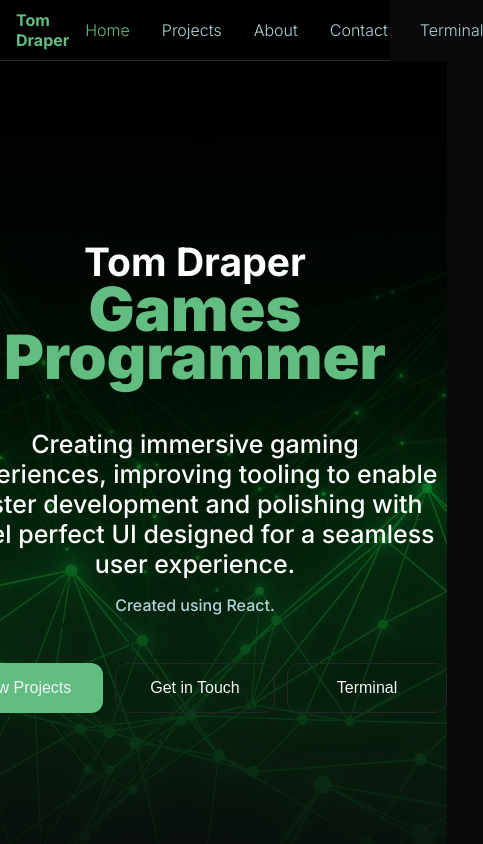
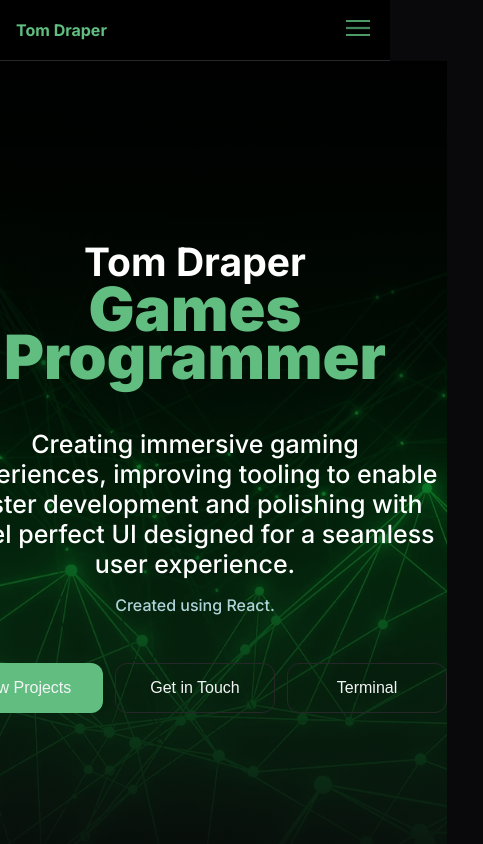
Before and after one commit to TomDraper/React-Profile, a React (Create React App) app: page / in a window 390 px wide. Shown: the top 844 px of the page, 483 px wide, since content can reach past the window. Built offline with nearby package versions, Linux system fonts and the light colour scheme.

Commit message:
Nav bar is now mobile friendly and won't create awkward spacing.

```diff
--- a/package.json
+++ b/package.json
@@ -17,6 +17,7 @@
     "react-dom": "^19.2.5",
     "react-helmet": "^6.1.0",
     "react-intersection-observer": "^10.0.3",
+    "react-responsive": "^10.0.1",
     "react-router-dom": "^7.14.0",
     "react-scripts": "5.0.1",
     "typescript": "^4.9.5",
--- a/src/components/navbar.tsx
+++ b/src/components/navbar.tsx
@@ -1,4 +1,6 @@
 import { Link } from 'react-router-dom';
+
+import navIcon from '../images/icons/Menu.png'
 
 type NavBarLinkProp = {
     current: boolean,
@@ -18,22 +20,47 @@ export default function NavBar({selected}:{selected:number}){
     for(let i = 0; i < navBarLinks.length; i++){
         navBarLinks[i].current = selected === i;
     }
+
     return (
-        <div className="navBar">
+        <div id="navBar" className="navBar">
+            <div className="navBarHeader">
+                <p className="greenText title">Tom Draper</p>
+                <div className="dropdownIconContainer">
+                    <a onClick={displayMobileNav}>
+                        <img className="dropdownIcon" src={navIcon}></img>
+                    </a>
+                </div>
+            </div>
             <ul>
-                <li><p className="greenText title">Tom Draper</p></li>
                 <NavBarLinks props={navBarLinks} />
             </ul>
         </div>
     );
 }
 
-export function NavBarLinks({ props } : { props:NavBarLinkProp[] }){
+function NavBarLinks({ props } : { props:NavBarLinkProp[] }){
     return props.map((prop, index) => (
         <NavBarLink key={index} {...prop} />
     ));
 }
 
 function NavBarLink({ current, text, url }: NavBarLinkProp){
-    return <li><Link className={current ? "greenText" : "greyText"} to={url}>{text}</Link></li>;
+    return <li><Link className={current ? "greenText" : "greyText"} to={url} onClick={hideMobileNav}>{text}</Link></li>;
 }
+
+function displayMobileNav() {
+    var x = document.getElementById("navBar");
+    if (x == null) return;
+
+    if (x.className === "navBar") {
+        x.className += " responsive";
+    } else {
+        x.className = "navBar";
+    }
+}
+
+function hideMobileNav() {
+    var x = document.getElementById("navBar");
+    if (x == null) return;
+    x.className = "navBar";
+}
--- a/src/css/navbar.css
+++ b/src/css/navbar.css
@@ -1,9 +1,18 @@
 .navBar {
     position: sticky;
+    display: flex;
+    flex-direction: row;
     height: 60px;
     width: 100%;
     background-color: black;
     border-bottom: 1px var(--border-grey) solid;
+}
+
+.navBarHeader {
+    width: 100%;
+    height: 60px;
+    display: flex;
+    flex-direction: row;
 }
 
 .navBar > ul {
@@ -18,9 +27,11 @@
     color: var(--grey-text);
 }
 
+
 .title {
     font-weight: var(--font-weight-bold);
     margin: 0;
+    margin-left: var(--page-margin);
     height: 100%;
     align-content: center;
 }
@@ -53,23 +64,88 @@
     color: var(--white-text);
 }
 
-.navBar > ul > li:first-child {
+/* .navBar > ul > li:first-child {
     margin-right: auto;
 }
 
 .navBar > ul > li:first-child > a {
     font-weight: var(--font-weight-bold);
-}
+} */
 
 .navBar > ul > li {
     margin-right: 1rem;
     margin-left: 1rem;
 }
 
+.dropdownIconContainer {
+    display: none;
+    width: fit-content;
+    height: fit-content;
+    margin-left: auto;
+    margin-right: var(--page-margin)
+}
+
+.dropdownIcon {
+    width: 32px;
+    height: 32px;
+}
+
 
 @media (max-width: 768px) {
+    .navBar {
+        display: flex;
+        flex-direction: column;
+        height: auto;
+    }
+
+    .navBarHeader {
+
+    }
+
     .navBar > ul {
-        padding-left: 0;
-        padding-right: 0;
+        display: none;
+        margin: 0;
+        padding: 0;
+        /*padding-left: var(--page-margin);*/
+        width: 100%;
+
+    }
+
+    .navBar.responsive > ul {
+        display: flex;
+        flex-direction: column;
+    }
+
+    .navBar.responsive > ul > li {
+        display: flex;
+        width: 100%;
+        min-height: 48px;
+        height: 100%;
+        border-top: 1px solid var(--border-grey);
+        border-bottom: 1px solid var(--border-grey);
+        align-content: center;
+        margin: 0;
+        padding: 0;
+
+    }
+
+    .navBar.responsive > ul > li:hover {
+        background-color: var(--border-grey)
+    }
+
+    .navBar.responsive > ul > li > a {
+        display: flex;
+        width: 100%;
+        min-height: 48px;
+        padding-left: var(--page-margin);
+        align-content: center;
+        text-decoration: none;
+    }
+
+    .dropdownIconContainer {
+        display: block;
+        height: 100%;
+        align-content: center;
+
     }
 }
```
Also changed, not shown: 1 other file (tests, documents, lock files or other folders).
